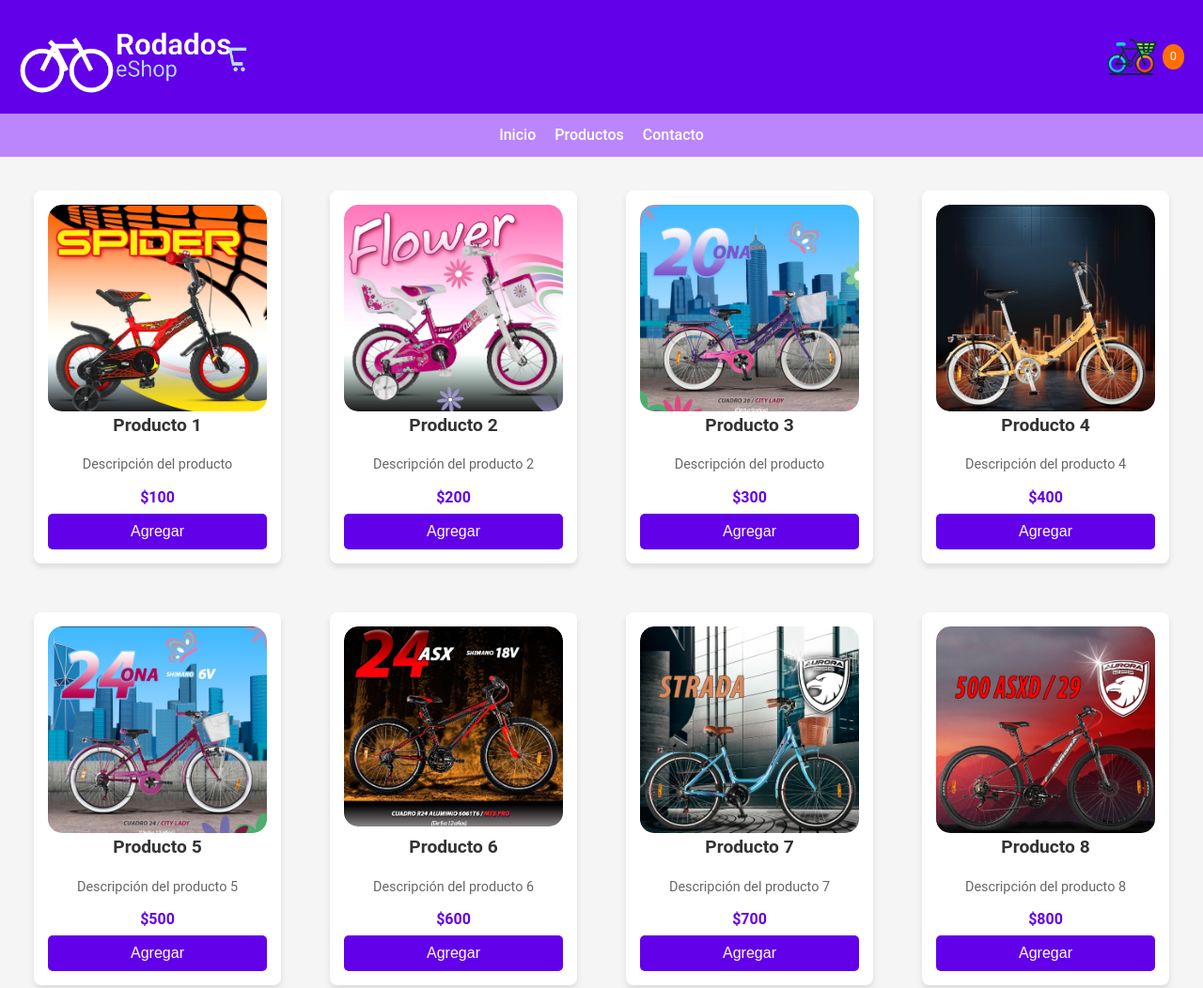
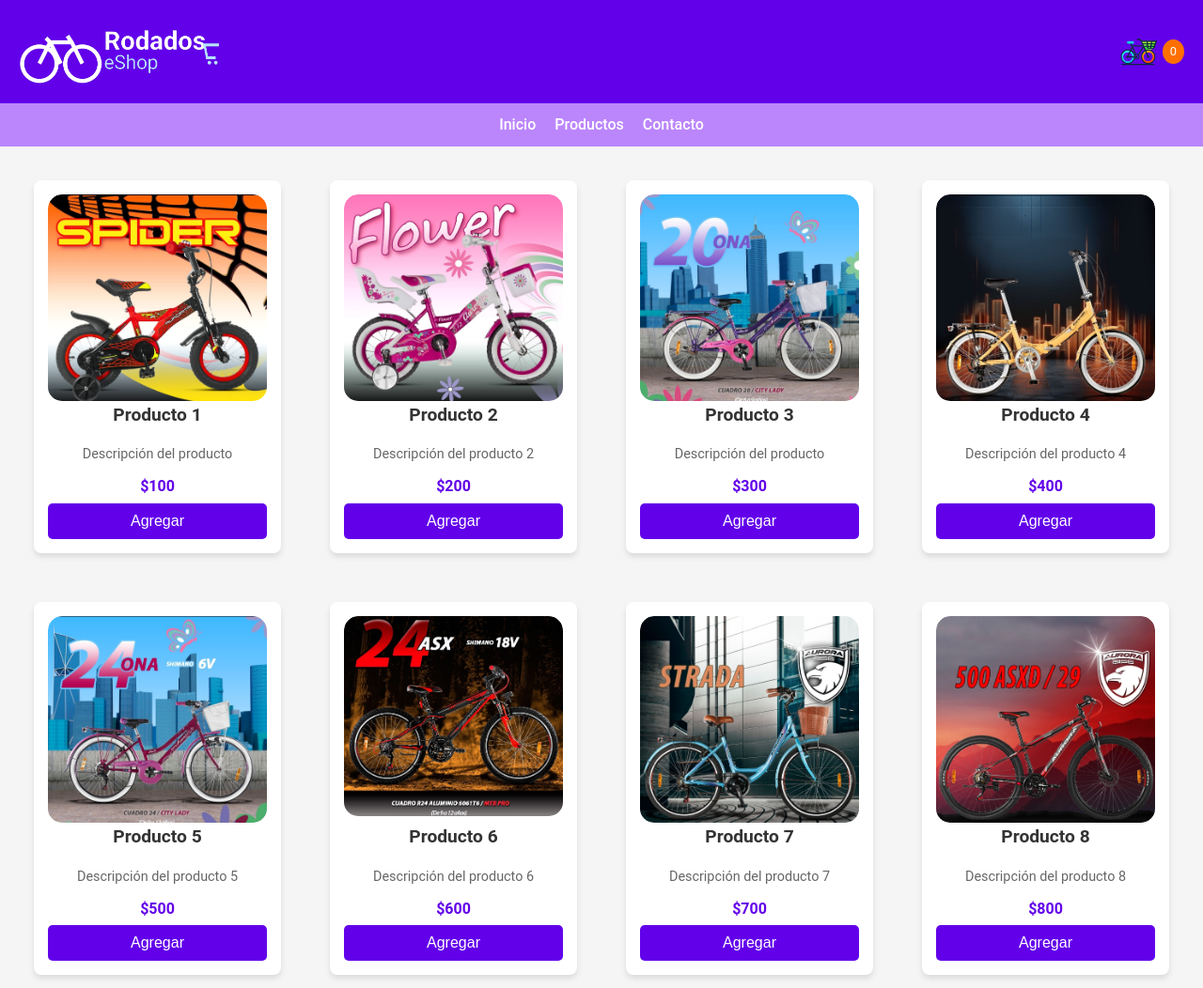
Before and after one commit to WillyEsco/Rodados-eShop, a plain HTML site: page index.html in a window 1280 px wide. Shown: the top 1052 px of the page at 94% size. Drawn offline with Linux system fonts and the light colour scheme.

Commit message:
ajuste logo

```diff
--- a/index.html
+++ b/index.html
@@ -23,11 +23,11 @@
         src="./images/logo3.png"
         alt="Logo"
         class="logo"
-        style="width: 20%"
+        style=" height: 80px;"
       />
       <!-- <h1>Ecommerce</h1> -->
       <a href="carrito.html" class="icono-carrito">
-        <img src="./images/cart.png" alt="Carrito" style="width: 54px" />
+        <img src="./images/cart.png" alt="Carrito" style=" height: 30px;" />
         <span id="contador-carrito">0</span>
       </a>
 
```
Also changed, not shown: style-cart.css (line endings or trailing spaces).
